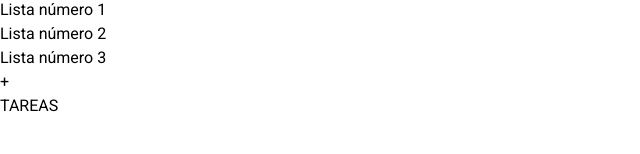
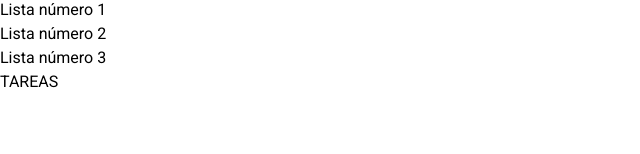
Before and after one commit to algusaem/task-manager, a React (Create React App) app: page / in a window 1280 px wide. Shown: the part 146-300 px from the top of the page, without its empty margins (0-640 px from the left). Built offline with nearby package versions, Linux system fonts and the light colour scheme; what @material-tailwind/react would draw is missing.

Commit message:
AG - Hide Tareas Button Fix

```diff
--- a/src/components/LandingPage/ToDoList/LeftPanel/LeftPanel.jsx
+++ b/src/components/LandingPage/ToDoList/LeftPanel/LeftPanel.jsx
@@ -6,7 +6,6 @@ import ListTaskTitle from '../ListTaskTitle';
 // Redux
 import { useSelector, useDispatch } from 'react-redux';
 import { setListaElegida } from '../../../../redux/reducers/listaSlice';
-
 
 const LeftPanel = () => {
   const listas = useSelector(state => state.lista.listas);
--- a/src/components/LandingPage/ToDoList/RightPanel/RightPanel.jsx
+++ b/src/components/LandingPage/ToDoList/RightPanel/RightPanel.jsx
@@ -8,15 +8,19 @@ const RightPanel = () => {
   const listas = useSelector(state => state.lista.listas);
   const listaElegida = useSelector(state => state.lista.listaElegida);
 
+
+
   return (
     <div className="w-4/6 h-full float-right bg-gray-200 overflow-y-scroll">
       <div className='px-8 my-4 w-full text-center'>
-        {/* falta la clase "hidden" para el button cuando no hay ninguna lista seleccionada */}
-        <ListTaskButton />
+
+        {/* Si hay una lista elegida, muestra el botón de añadir nueva tarea. */}
+        {listaElegida ? <ListTaskButton /> : null}
         <ListTaskTitle titleName="TAREAS"/>
       </div>
       <ul className=' w-full h-full flex flex-col gap-2 '>
         {listas.map((lista) => {
+
           // Si encuentra la lista elegida en la base de datos de listas, muestra sus tareas.
           if (lista.nombre === listaElegida) {
             return lista.tareas.map((tarea, index) => (
@@ -24,7 +28,6 @@ const RightPanel = () => {
             ));
           }
         })}
-
       </ul>
     </div>
   );
```
Lines whose indentation alone changed are shown as unchanged.
